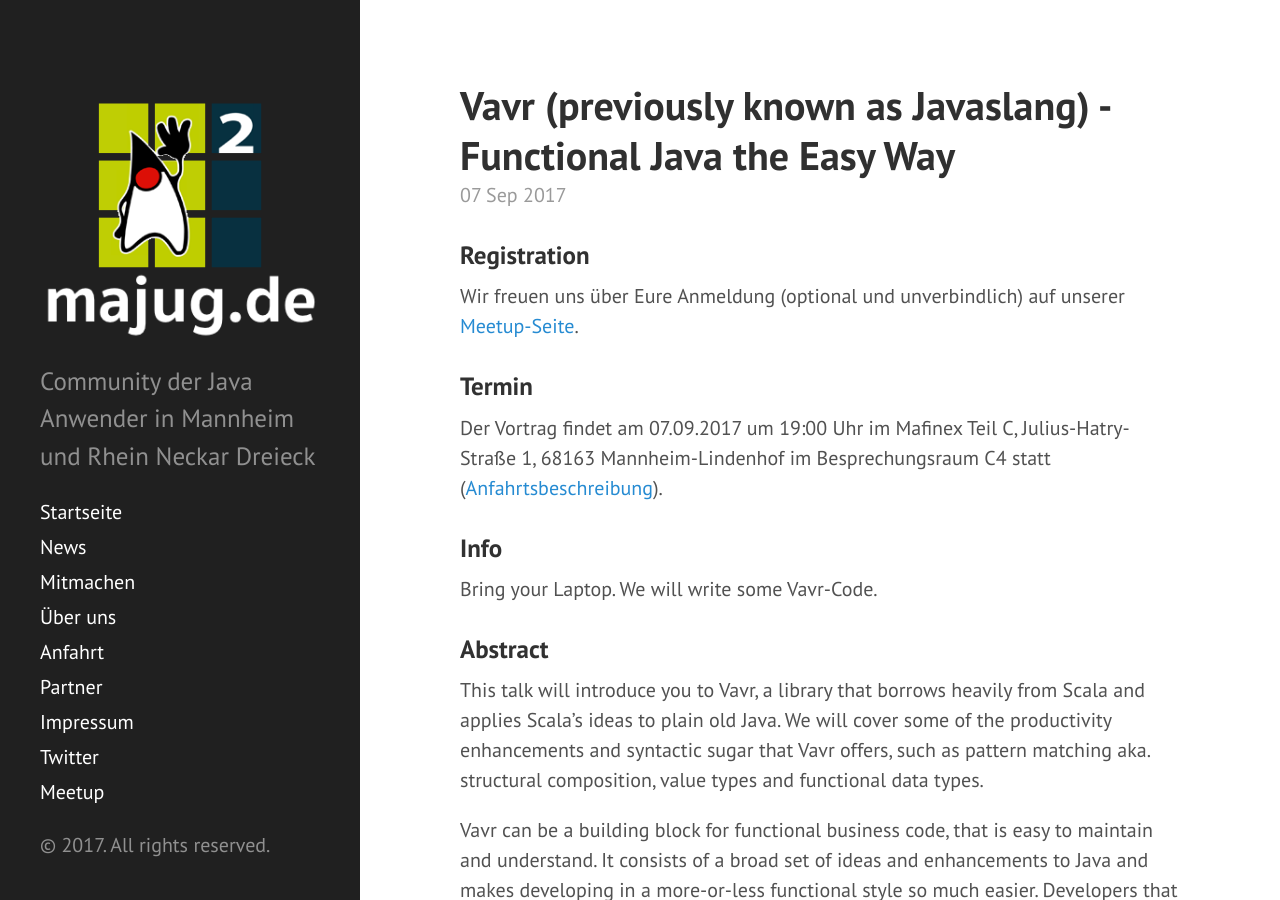
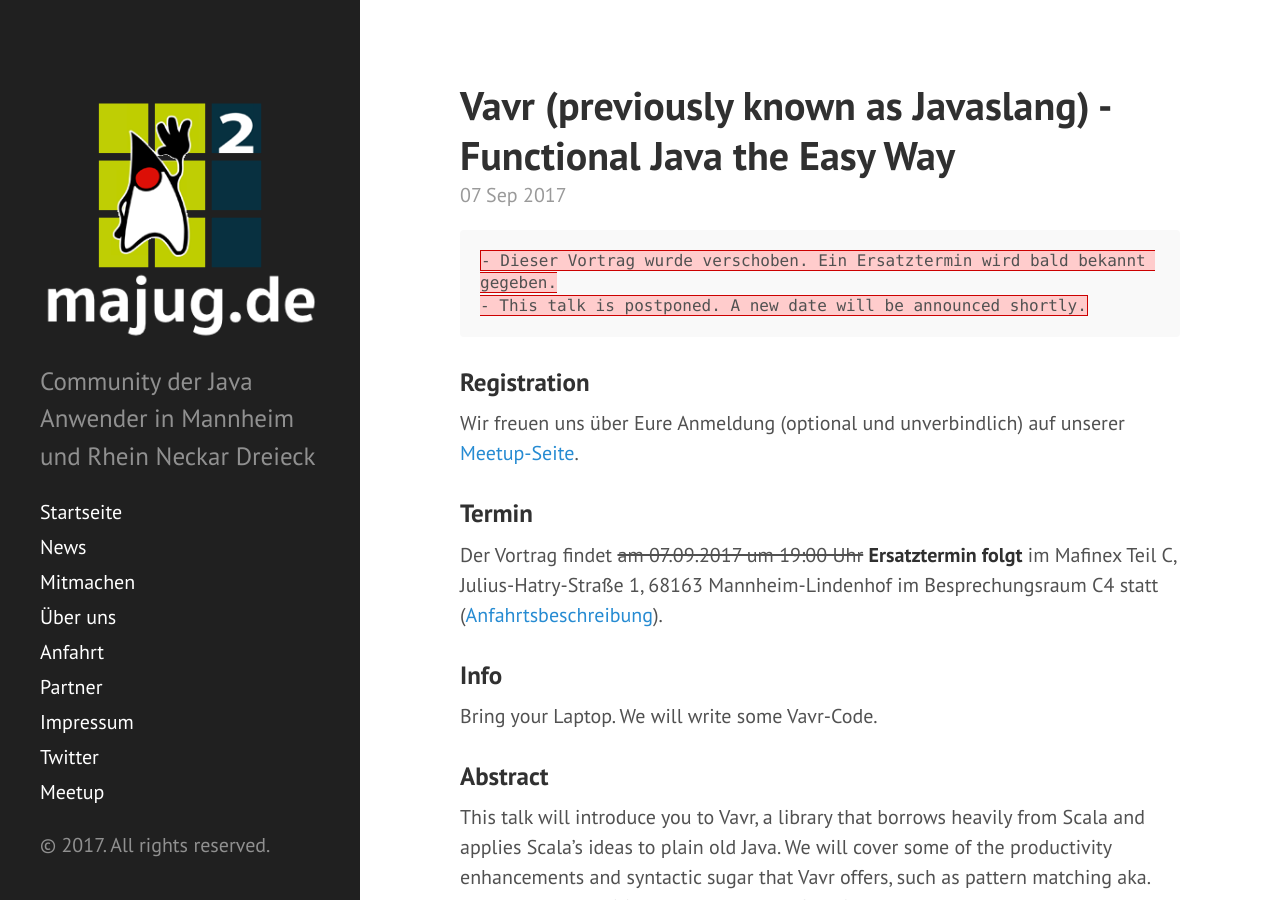
Before and after one commit to majug/majug.github.io, a Jekyll site: the page built from _posts/2017-09-07-Javaslang-Functional-Java-the-Easy-Way.md, in a window 1280 px wide and 900 px high. Built offline with Jekyll 4.4.1, drawn with Linux system fonts in a browser that asks for light colours.

Commit message:
Postponed vavr talk

````diff
--- a/_posts/2017-09-07-Javaslang-Functional-Java-the-Easy-Way.md
+++ b/_posts/2017-09-07-Javaslang-Functional-Java-the-Easy-Way.md
@@ -5,6 +5,10 @@
 location: "Mafinex Teil C, Julius-Hatry-Straße 1, 68163 Mannheim-Lindenhof"
 state: startpage
 ---
+```diff
+- Dieser Vortrag wurde verschoben. Ein Ersatztermin wird bald bekannt gegeben.
+- This talk is postponed. A new date will be announced shortly.
+```
 
 ### Registration
 
@@ -12,7 +16,7 @@
 
 ### Termin
 
-Der Vortrag findet am 07.09.2017 um 19:00 Uhr im Mafinex Teil C, Julius-Hatry-Straße 1, 68163 Mannheim-Lindenhof im Besprechungsraum C4 statt ([Anfahrtsbeschreibung](http://www.mafinex.de/wp-content/uploads/2013/08/Verkehrsfuehrung_2-BA_ab-Sommer-2013.pdf)).
+Der Vortrag findet ~~am 07.09.2017 um 19:00 Uhr~~ **Ersatztermin folgt** im Mafinex Teil C, Julius-Hatry-Straße 1, 68163 Mannheim-Lindenhof im Besprechungsraum C4 statt ([Anfahrtsbeschreibung](http://www.mafinex.de/wp-content/uploads/2013/08/Verkehrsfuehrung_2-BA_ab-Sommer-2013.pdf)).
 
 ### Info
 
````
